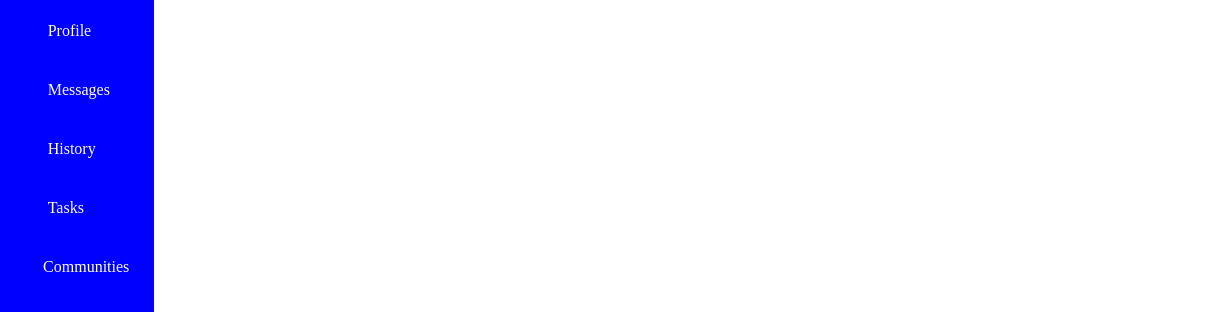
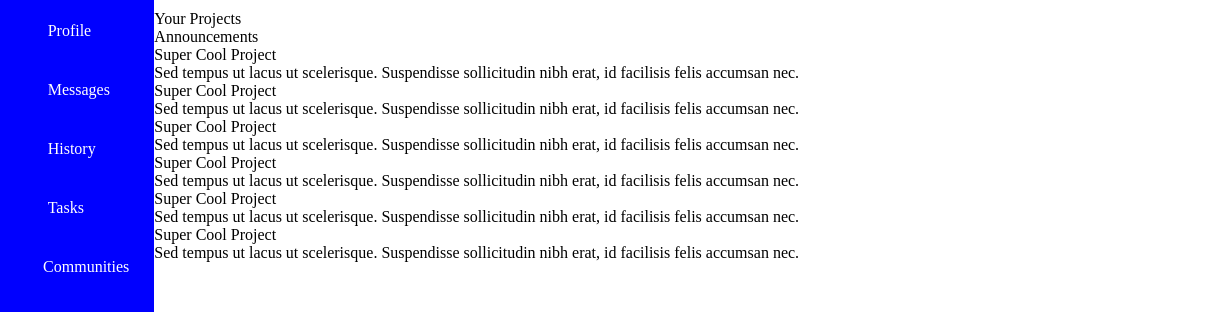
Before and after one commit to Mike-Benn/admin-dashboard, a plain HTML site: page index.html in a window 1280 px wide. Shown: the part 146-458 px from the top of the page, 59-1280 px from the left. Drawn offline with Linux system fonts and the light colour scheme.

Commit message:
Add main-content section,left side of main-content

```diff
--- a/index.html
+++ b/index.html
@@ -81,7 +81,7 @@
                 </div>
             </div>
         </div>
-        <div class="main-content">
+        <div class="main-heading">
             <div class="page-top">
                 <div class="search-container">
                     <img src="./images/glass.png" alt="">
@@ -107,8 +107,41 @@
                     <button type="button">Upload</button>
                     <button type="button">Share</button>
                 </div>
+
+
+            </div>
+            <div class="main-content">
+                <div class="content-header">Your Projects</div>
+                <div class="content-header">Announcements</div>
+                <div class="main-content-left">
+                    <div class="card">
+                        <div class="card-title">Super Cool Project</div>
+                        <div class="card-bio">Sed tempus ut lacus ut scelerisque. Suspendisse sollicitudin nibh erat, id facilisis felis accumsan nec.</div>
+                    </div>
+                    <div class="card">
+                        <div class="card-title">Super Cool Project</div>
+                        <div class="card-bio">Sed tempus ut lacus ut scelerisque. Suspendisse sollicitudin nibh erat, id facilisis felis accumsan nec.</div>
+                    </div>
+                    <div class="card">
+                        <div class="card-title">Super Cool Project</div>
+                        <div class="card-bio">Sed tempus ut lacus ut scelerisque. Suspendisse sollicitudin nibh erat, id facilisis felis accumsan nec.</div>
+                    </div>
+                    <div class="card">
+                        <div class="card-title">Super Cool Project</div>
+                        <div class="card-bio">Sed tempus ut lacus ut scelerisque. Suspendisse sollicitudin nibh erat, id facilisis felis accumsan nec.</div>
+                    </div>
+                    <div class="card">
+                        <div class="card-title">Super Cool Project</div>
+                        <div class="card-bio">Sed tempus ut lacus ut scelerisque. Suspendisse sollicitudin nibh erat, id facilisis felis accumsan nec.</div>
+                    </div>
+                    <div class="card">
+                        <div class="card-title">Super Cool Project</div>
+                        <div class="card-bio">Sed tempus ut lacus ut scelerisque. Suspendisse sollicitudin nibh erat, id facilisis felis accumsan nec.</div>
+                    </div>
+                </div>
             </div>
         </div>
+
 
 
 
```
